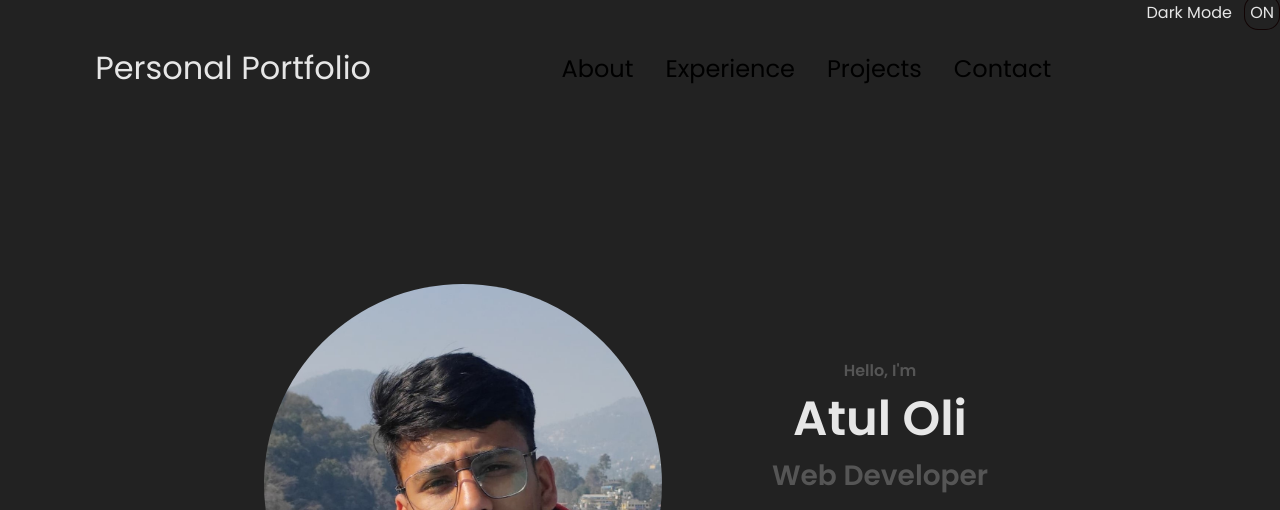
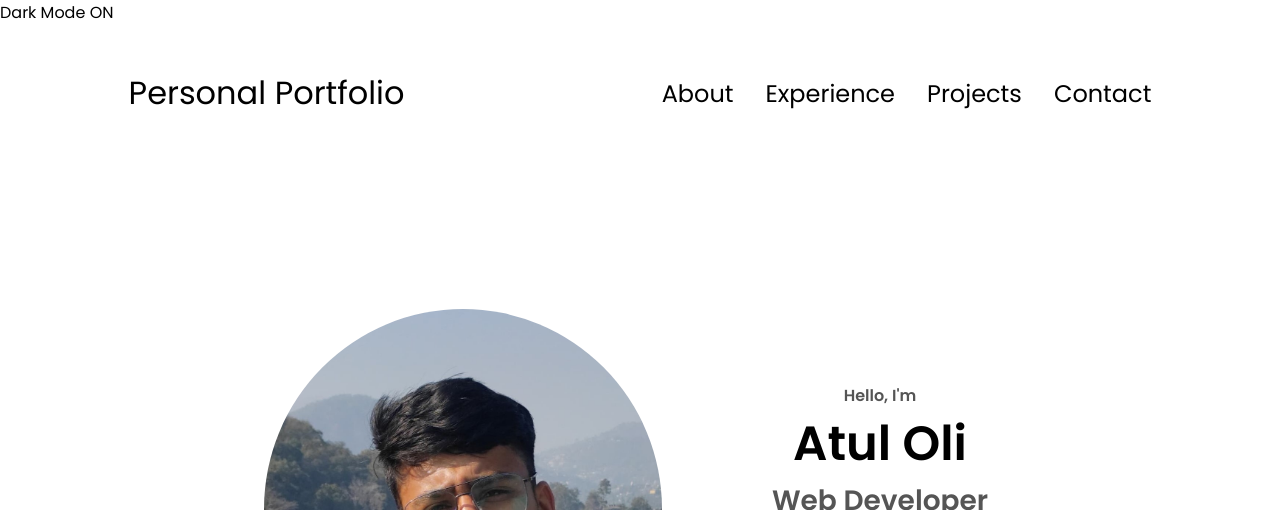
Before and after one commit to 27-Atul/Atul_Portfolio, a plain HTML site: page Online_resume/index.html in a window 1280 px wide. Both pictures are taken after a click on the element "Dark Mode". Shown: the top 510 px of the page. Drawn offline with nearby package versions, Linux system fonts and the light colour scheme.

Commit message:
Update index.html

```diff
--- a/Online_resume/index.html
+++ b/Online_resume/index.html
@@ -1,65 +1,3 @@
-
-
-
-	<script src=
-"https://cdnjs.cloudflare.com/ajax/libs/jquery/3.4.0/jquery.min.js">
-	</script>
-
-	<style>
-
-		.mode {
-			float:right;
-		}
-		.change {
-			cursor: pointer;
-			border: 1px solid #110404;
-			border-radius: 40%;
-			width: 20px;
-			text-align: center;
-			padding: 5px;
-			margin-left: 8px;
-		}
-		.dark{
-			background-color: #222;
-			color: #e6e6e6;
-		}
-	</style>
-</head>
-
-<body>
-	<div class="mode">
-
-	 <span class="hello">Dark Mode</span>
-		<span class="change" id="hello">OFF </span>
-	</div>
-
-	<script>
-		$( ".change" ).on("click", function() {
-			if( $( "body" ).hasClass( "dark" )) {
-				$( "body" ).removeClass( "dark" );
-				$( ".change" ).text( "OFF" );
-			} else {
-				$( "body" ).addClass( "dark" );
-				$( ".change" ).text( "ON" );
-			}
-		});
-    $( ".hello" ).on("click", function() {
-			if( $( "body" ).hasClass( "dark" )) {
-				$( "body" ).removeClass( "dark" );
-				$( ".change" ).text( "OFF" );
-			} else {
-				$( "body" ).addClass( "dark" );
-				$( ".change" ).text( "ON" );
-			}
-		});
-
-	</script>
-</body>
-</html>
-
-
-
-
 
 <!DOCTYPE html>
 <html lang="en">
@@ -72,6 +10,11 @@
     <link rel="stylesheet" href="mediaqueries.css" />
   </head>
   <body>
+	  <div class="mode">
+
+	 <span class="hello">Dark Mode</span>
+		<span class="change" id="hello">OFF </span>
+	</div>
     <nav id="desktop-nav">
       <div class="logo">Personal Portfolio</div>
       <div>
@@ -407,5 +350,31 @@
       <p>Copyright &#169; 2024 Atul oli All Rights Reserved.</p>
     </footer>
     <script src="script.js"></script>
+	  <script src=
+"https://cdnjs.cloudflare.com/ajax/libs/jquery/3.4.0/jquery.min.js">
+	</script>
+	  	<script>
+		$( ".change" ).on("click", function() {
+			if( $( "body" ).hasClass( "dark" )) {
+				$( "body" ).removeClass( "dark" );
+				$( ".change" ).text( "OFF" );
+			} else {
+				$( "body" ).addClass( "dark" );
+				$( ".change" ).text( "ON" );
+			}
+		});
+    $( ".hello" ).on("click", function() {
+			if( $( "body" ).hasClass( "dark" )) {
+				$( "body" ).removeClass( "dark" );
+				$( ".change" ).text( "OFF" );
+			} else {
+				$( "body" ).addClass( "dark" );
+				$( ".change" ).text( "ON" );
+			}
+		});
+
+	</script>
+
+
   </body>
 </html>
```
